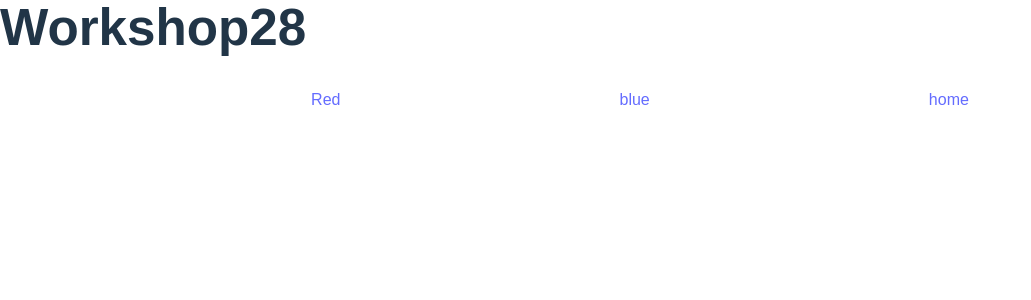
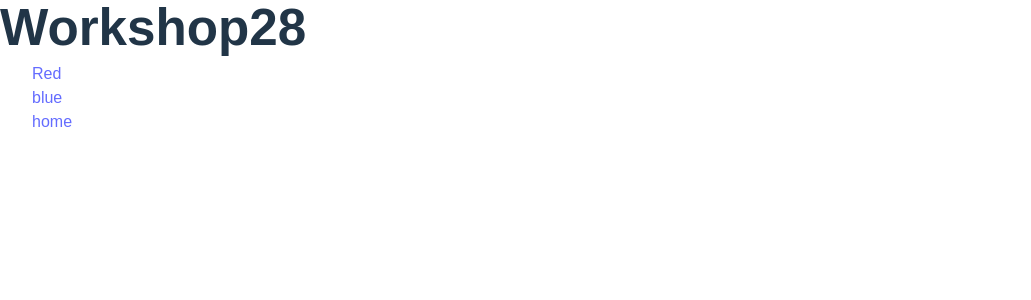
Before and after one commit to Pivanrios/react-route, a React (Vite) app in the folder react-route/: page / in a window 1280 px wide. Shown: the top 300 px of the page, without its empty margins (0-1031 px from the left). Built offline with nearby package versions, Linux system fonts and the light colour scheme.

Commit message:
add CSS to Navigation tab

```diff
--- a/react-route/src/App.css
+++ b/react-route/src/App.css
@@ -1,11 +1,15 @@
 /*Table of content
 
 1.) App
+2.) NavBar
+3.) Main Section
+4.) Colors
 2.) blue
 3.) red
 
 
 */
+/*1.) App*/
 * {
   font-family: arial, sans-serif;
   margin: 0;
@@ -20,18 +24,24 @@ body > div {
 #container {
   height: 100%;
   display: flex;
-  flex-direction: column;
+  flex-direction: row;
 }
 
 #container > div {
   display: flex;
 }
-
+/*2.) Navbar*/
 #navbar {
+  display: flex;
+  flex-direction: column;
+  height: 20px;
   padding: 2em;
-  justify-content: space-evenly;
+  justify-content: center;
+}#navbar.button:hover{
+  background-color: #b05f6d;
 }
 
+/*3.) Main Section*/
 #main-section {
   flex-grow: 1;
 }
@@ -43,6 +53,7 @@ body > div {
   justify-content: center;
 }
 
+/* 4.) Colors*/
 .red {
   background-color: #b05f6d;
   color: white;
```
Also changed, not shown: react-route/src/components/Nav.jsx (deleted, +0 -12 lines).
